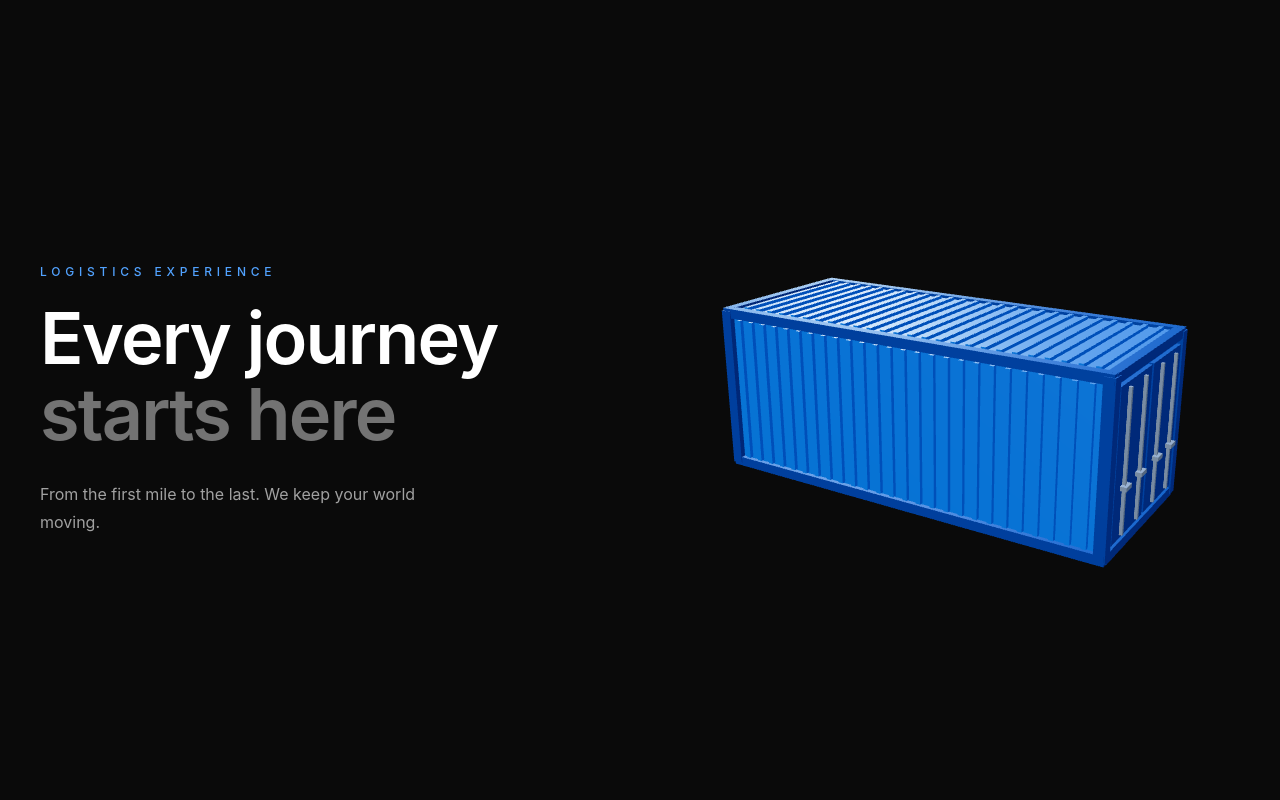
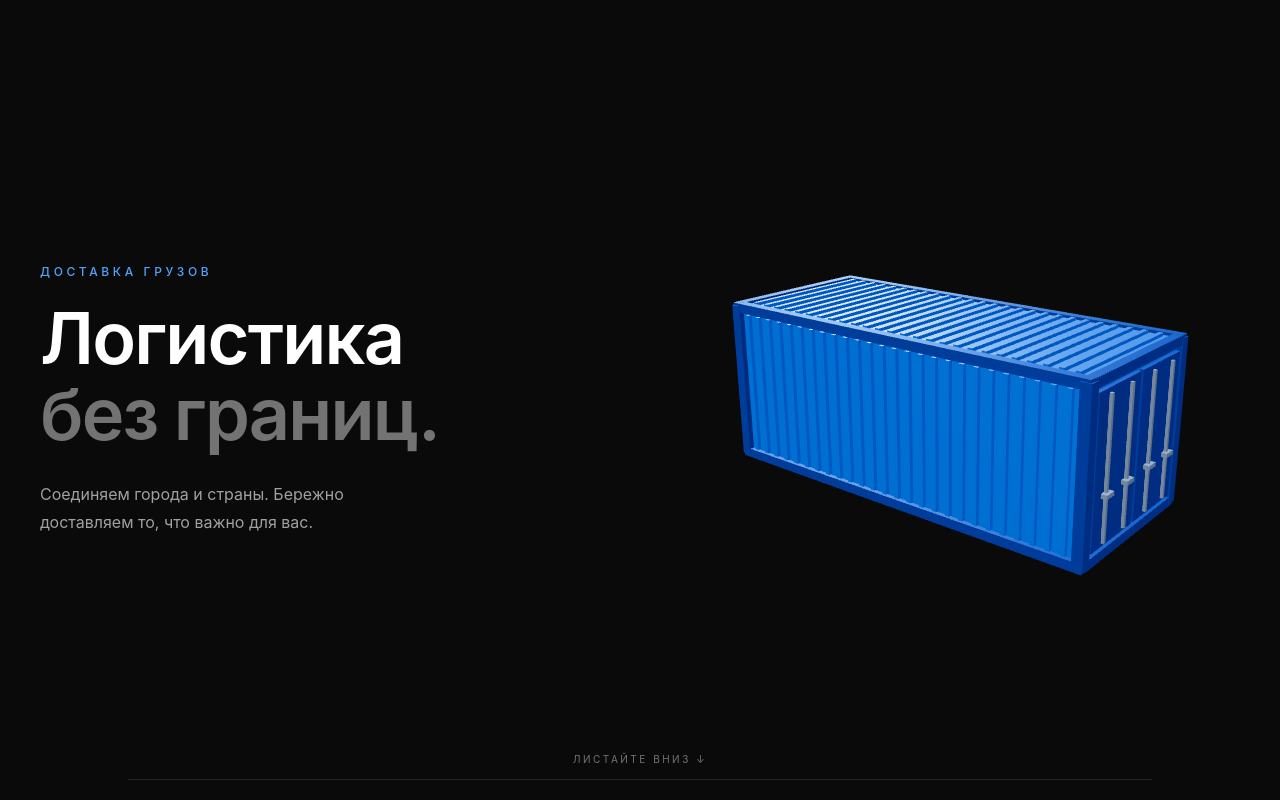
Before and after one commit to RomaVB23/logistics-3d, a website built with Vite: page index.html in a window 1280 px wide. Shown: the top 800 px of the page. Built offline with nearby package versions, Linux system fonts and the light colour scheme; some packages are replaced by stand-ins of ours; animation ran at ten frames a second.

Commit message:
перевел на русский язык и добавил плавную прокрутку через lenis

```diff
--- /dev/null
+++ b/src/animations/createScrollAnimation.ts
@@ -0,0 +1,59 @@
+import { gsap } from 'gsap'
+import { ScrollTrigger } from 'gsap/ScrollTrigger'
+import type { SceneController } from '../three/createScene'
+
+gsap.registerPlugin(ScrollTrigger)
+
+export function createScrollAnimation(hero: HTMLElement, scene: SceneController) {
+  const progressBar = hero.querySelector<HTMLElement>('[data-scroll-progress]')
+
+  if (!progressBar) {
+    throw new Error('Не найден индикатор прокрутки')
+  }
+
+  const progressTrack = progressBar.parentElement
+  const media = gsap.matchMedia()
+
+  // Учебный просмотр: npm run dev показывает анимацию даже при reduced motion.
+  // Сборка для публикации учитывает предпочтение пользователя.
+  const previewMotion = import.meta.env.DEV
+  const motionQuery = previewMotion
+    ? '(min-height: 600px)'
+    : '(min-height: 600px) and (prefers-reduced-motion: no-preference)'
+
+  media.add(motionQuery, () => {
+    // Этот стиль автоматически откатится вместе с контекстом matchMedia.
+    if (previewMotion && progressTrack) {
+      gsap.set(progressTrack, { display: 'block' })
+    }
+
+    const timeline = gsap.timeline({
+      defaults: { duration: 1, ease: 'none' },
+      onUpdate: scene.render,
+      scrollTrigger: {
+        trigger: hero,
+        start: 'top top',
+        end: () => `+=${Math.round(hero.offsetHeight * 1.6)}`,
+        pin: true,
+        // Lenis сглаживает прокрутку; анимация следует за её текущим положением.
+        scrub: true,
+        invalidateOnRefresh: true,
+      },
+    })
+
+    timeline
+      .fromTo(scene.container.rotation, { y: 0 }, { y: -Math.PI / 2 }, 0)
+      .fromTo(scene.view, { distance: 1 }, { distance: 0.93 }, 0)
+      .fromTo(progressBar, { scaleX: 0 }, { scaleX: 1 }, 0)
+
+    timeline.scrollTrigger?.refresh()
+
+    return () => {
+      scene.container.rotation.y = 0
+      scene.view.distance = 1
+      scene.render()
+    }
+  })
+
+  return () => media.revert()
+}
--- a/src/main.ts
+++ b/src/main.ts
@@ -1,5 +1,7 @@
 import './style.css'
 import { createScene } from './three/createScene'
+import { createScrollAnimation } from './animations/createScrollAnimation'
+import { createSmoothScroll } from './scroll/createSmoothScroll'
 
 const app = document.querySelector<HTMLDivElement>('#app')
 
@@ -8,42 +10,74 @@ if (!app) {
 }
 
 app.innerHTML = `
-  <main class="min-h-svh overflow-hidden bg-neutral-950 text-white">
-    <section class="mx-auto grid min-h-svh max-w-7xl items-center gap-6 px-6 py-12 lg:grid-cols-2 lg:gap-8 lg:px-10">
+  <main class="bg-neutral-950 text-white">
+    <section id="hero" class="relative h-svh min-h-[560px] bg-neutral-950">
+      <div class="mx-auto grid h-full max-w-7xl grid-rows-[auto_minmax(0,1fr)] gap-3 px-6 pt-9 pb-16 lg:grid-cols-2 lg:grid-rows-1 lg:items-center lg:gap-8 lg:px-10 lg:py-12">
         <div class="text-center lg:text-left">
-        <p class="mb-5 text-xs font-medium uppercase tracking-[0.4em] text-blue-400">
-          Logistics experience
+          <p class="mb-5 text-xs font-medium uppercase tracking-[0.3em] text-blue-400">
+            Доставка грузов
           </p>
 
           <h1 class="text-5xl font-semibold leading-[1.05] tracking-tight sm:text-6xl xl:text-7xl">
-          Every journey
-          <span class="block text-neutral-500">starts here</span>
+            Логистика
+            <span class="block text-neutral-500">без границ.</span>
           </h1>
 
           <p class="mx-auto mt-7 max-w-sm text-base leading-7 text-neutral-400 lg:mx-0">
-          From the first mile to the last. We keep your world moving.
+            Соединяем города и страны. Бережно доставляем то, что важно для вас.
           </p>
         </div>
 
         <div
           id="scene"
-        class="relative h-[340px] min-w-0 sm:h-[440px] lg:h-[580px]"
+          class="relative h-full min-h-0 min-w-0 lg:max-h-[580px]"
           role="img"
           aria-label="Синий грузовой контейнер, показанный в трёх измерениях"
         ></div>
+      </div>
+
+      <div class="pointer-events-none absolute inset-x-6 bottom-5 mx-auto max-w-5xl" aria-hidden="true">
+        <p class="mb-3 text-center text-[10px] uppercase tracking-[0.25em] text-neutral-500">
+          Листайте вниз ↓
+        </p>
+        <div class="h-px overflow-hidden bg-white/10 motion-reduce:hidden [@media(max-height:599px)]:hidden">
+          <div data-scroll-progress class="h-full origin-left bg-blue-400"></div>
+        </div>
+      </div>
+    </section>
+
+    <section class="grid min-h-svh place-items-center border-t border-white/10 px-6 py-24">
+      <div class="max-w-2xl text-center">
+        <p class="mb-5 text-xs uppercase tracking-[0.3em] text-blue-400">На каждом этапе</p>
+        <h2 class="text-4xl font-semibold tracking-tight sm:text-6xl">
+          Мы рядом.<br />На всём пути.
+        </h2>
+        <p class="mx-auto mt-7 max-w-md leading-7 text-neutral-400">
+          Отправка, маршрут и доставка — сопровождаем ваш груз на каждом этапе.
+        </p>
+      </div>
     </section>
   </main>
 `
 
+const hero = document.querySelector<HTMLElement>('#hero')
 const sceneElement = document.querySelector<HTMLDivElement>('#scene')
 
-if (!sceneElement) {
-    throw new Error('Элемент #scene не найден')
+if (!hero || !sceneElement) {
+  throw new Error('Не найдены элементы #hero или #scene')
 }
 
-const disposeScene = createScene(sceneElement)
+const scene = createScene(sceneElement)
+const disposeScrollAnimation = createScrollAnimation(hero, scene)
 
-// Освобождаем старую сцену, когда Vite заменяет этот модуль при разработке.
+// Сначала ScrollTrigger создаёт место для закрепления, затем Lenis измеряет страницу.
+const disposeSmoothScroll = createSmoothScroll()
+
 if (import.meta.hot) {
-    import.meta.hot.dispose(disposeScene)
+  import.meta.hot.dispose(() => {
+    // Останавливаем прокрутку и анимацию до освобождения ресурсов Three.js.
+    disposeSmoothScroll()
+    disposeScrollAnimation()
+    scene.dispose()
+  })
 }
--- /dev/null
+++ b/src/scroll/createSmoothScroll.ts
@@ -0,0 +1,50 @@
+import Lenis from 'lenis'
+import 'lenis/dist/lenis.css'
+import { gsap } from 'gsap'
+import { ScrollTrigger } from 'gsap/ScrollTrigger'
+
+gsap.registerPlugin(ScrollTrigger)
+
+export function createSmoothScroll() {
+  const media = gsap.matchMedia()
+  const previewMotion = import.meta.env.DEV
+  const motionQuery = previewMotion
+    ? 'all'
+    : '(prefers-reduced-motion: no-preference)'
+
+  media.add(motionQuery, () => {
+    const lenis = new Lenis({
+      autoRaf: false,
+      smoothWheel: true,
+      lerp: 0.1,
+      syncTouch: false,
+      // У Lenis есть собственная проверка reduced motion: сохраняем учебный режим.
+      respectReducedMotion: !previewMotion,
+    })
+
+    const unsubscribe = lenis.on('scroll', () => ScrollTrigger.update())
+
+    // GSAP передаёт секунды, а Lenis ожидает миллисекунды.
+    const update = (time: number) => lenis.raf(time * 1000)
+    const resize = () => lenis.resize()
+
+    gsap.ticker.lagSmoothing(0)
+    gsap.ticker.add(update)
+
+    // После перерасчёта закрепления обновляем доступную длину прокрутки.
+    ScrollTrigger.addEventListener('refresh', resize)
+    ScrollTrigger.refresh()
+
+    return () => {
+      gsap.ticker.remove(update)
+      ScrollTrigger.removeEventListener('refresh', resize)
+      unsubscribe()
+      lenis.destroy()
+
+      // Возвращаем стандартные настройки GSAP, изменённые выше для Lenis.
+      gsap.ticker.lagSmoothing(500, 33)
+    }
+  })
+
+  return () => media.revert()
+}
--- a/src/three/createScene.ts
+++ b/src/three/createScene.ts
@@ -1,11 +1,17 @@
 import * as THREE from 'three'
-import { createContainer } from './createContainer.ts'
+import { createContainer } from './createContainer'
 
-export function createScene(host: HTMLElement) {
+export type SceneController = {
+  container: THREE.Group
+  view: { distance: number }
+  render: () => void
+  dispose: () => void
+}
+
+export function createScene(host: HTMLElement): SceneController {
   const scene = new THREE.Scene()
   const camera = new THREE.PerspectiveCamera(35, 1, 0.1, 100)
 
-  // Размер на странице задают классы Tailwind, разрешение — renderer.
   const canvas = document.createElement('canvas')
   canvas.className = 'block h-full w-full'
   canvas.setAttribute('aria-hidden', 'true')
@@ -21,7 +27,6 @@ export function createScene(host: HTMLElement) {
   const container = createContainer()
   scene.add(container.group)
 
-  // Мягкий общий свет и два направленных источника для объёма.
   const ambientLight = new THREE.HemisphereLight('#dbeafe', '#18243d', 2)
   const keyLight = new THREE.DirectionalLight('#ffffff', 4)
   keyLight.position.set(3, 6, 5)
@@ -30,12 +35,29 @@ export function createScene(host: HTMLElement) {
   rimLight.position.set(-4, 2, -4)
   scene.add(ambientLight, keyLight, rimLight)
 
-  // Сфера вокруг модели помогает целиком уместить её в узком canvas.
   const bounds = new THREE.Box3().setFromObject(container.group)
   const sphere = bounds.getBoundingSphere(new THREE.Sphere())
   const viewDirection = new THREE.Vector3(7, 4, 9).normalize()
 
+  // GSAP меняет этот коэффициент. 1 — исходное расстояние, меньше 1 — ближе.
+  const view = { distance: 1 }
+  let fitDistance = 12
+  let disposed = false
+
+  function render() {
+    if (disposed) return
+
+    camera.position
+      .copy(viewDirection)
+      .multiplyScalar(fitDistance * view.distance)
+      .add(sphere.center)
+    camera.lookAt(sphere.center)
+    renderer.render(scene, camera)
+  }
+
   function resize() {
+    if (disposed) return
+
     const width = host.clientWidth
     const height = host.clientHeight
 
@@ -53,55 +75,30 @@ export function createScene(host: HTMLElement) {
     const verticalFov = THREE.MathUtils.degToRad(camera.fov)
     const horizontalFov = 2 * Math.atan(Math.tan(verticalFov / 2) * camera.aspect)
     const limitingFov = Math.min(verticalFov, horizontalFov)
-    const distance = (sphere.radius / Math.sin(limitingFov / 2)) * 1.12
+    fitDistance = (sphere.radius / Math.sin(limitingFov / 2)) * 1.12
 
-    camera.position.copy(viewDirection).multiplyScalar(distance).add(sphere.center)
-    camera.lookAt(sphere.center)
     camera.updateProjectionMatrix()
-    renderer.render(scene, camera)
+    // view.distance сохраняется: resize не сбрасывает состояние прокрутки.
+    render()
   }
 
   const resizeObserver = new ResizeObserver(resize)
   resizeObserver.observe(host)
-  // Нужен и при переносе окна на монитор с другой плотностью пикселей.
   window.addEventListener('resize', resize)
   resize()
 
-  let elapsed = 0
-  let lastTime: number | null = null
-
-  function animate(timestamp: number) {
-    if (lastTime !== null) {
-      elapsed += Math.min((timestamp - lastTime) / 1000, 0.05)
-    }
-    lastTime = timestamp
-
-    // Скорость зависит от времени, а не от количества кадров монитора.
-    container.group.rotation.y = Math.sin(elapsed * 0.45) * 0.12
-    renderer.render(scene, camera)
-  }
-
-  const reducedMotion = window.matchMedia('(prefers-reduced-motion: reduce)')
-
-  function updateAnimation() {
-    lastTime = null
-    const shouldAnimate = !reducedMotion.matches && !document.hidden
-    renderer.setAnimationLoop(shouldAnimate ? animate : null)
-    renderer.render(scene, camera)
-  }
-
-  reducedMotion.addEventListener('change', updateAnimation)
-  document.addEventListener('visibilitychange', updateAnimation)
-  updateAnimation()
-
-  return function dispose() {
-    renderer.setAnimationLoop(null)
-    resizeObserver.disconnect()
-    window.removeEventListener('resize', resize)
-    reducedMotion.removeEventListener('change', updateAnimation)
-    document.removeEventListener('visibilitychange', updateAnimation)
-    container.dispose()
-    renderer.dispose()
-    canvas.remove()
+  return {
+    container: container.group,
+    view,
+    render,
+    dispose() {
+      if (disposed) return
+      disposed = true
+      resizeObserver.disconnect()
+      window.removeEventListener('resize', resize)
+      container.dispose()
+      renderer.dispose()
+      canvas.remove()
+    },
   }
 }
```
Also changed, not shown: index.html (+2 -2 lines). Lines whose indentation alone changed are shown as unchanged.
